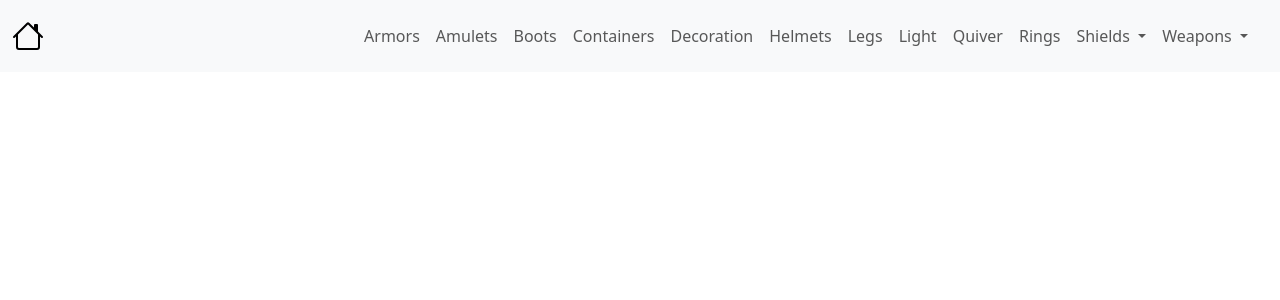
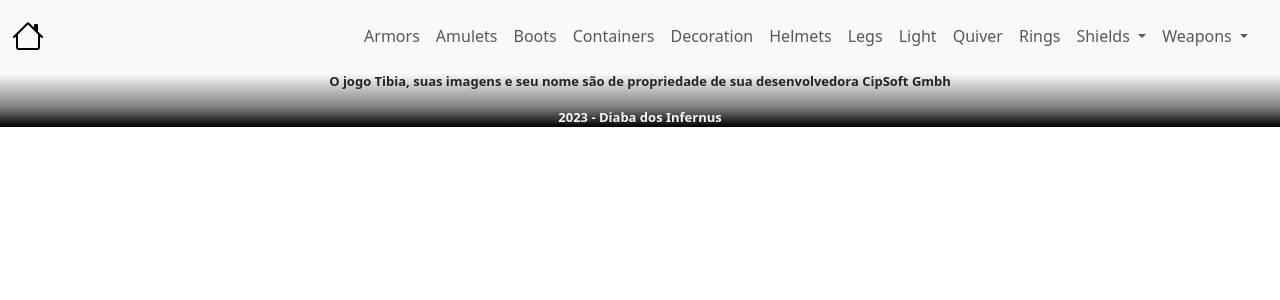
Before and after one commit to jeanbrunemello/app-tibia-colecao, an Angular app: page / in a window 1280 px wide. Shown: the top 300 px of the page. Built offline with nearby package versions, Linux system fonts and the light colour scheme.

Commit message:
implementado componente footer

```diff
--- a/src/app/app.component.html
+++ b/src/app/app.component.html
@@ -1,2 +1,3 @@
 <app-header></app-header>
 <router-outlet></router-outlet>
+<app-footer></app-footer>
--- a/src/app/app.module.ts
+++ b/src/app/app.module.ts
@@ -4,11 +4,13 @@ import { BrowserModule } from '@angular/platform-browser';
 import { AppRoutingModule } from './app-routing.module';
 import { AppComponent } from './app.component';
 import { HeaderComponent } from './components/header/header.component';
+import { FooterComponent } from './components/footer/footer.component';
 
 @NgModule({
   declarations: [
     AppComponent,
-    HeaderComponent
+    HeaderComponent,
+    FooterComponent
   ],
   imports: [
     BrowserModule,
--- /dev/null
+++ b/src/app/components/footer/footer.component.css
@@ -0,0 +1,12 @@
+footer {
+    font-weight: 600;
+    text-align: center;
+    font-size: small;
+    background: rgb(0, 0, 0);
+    background: rgb(0, 0, 0);
+    background: linear-gradient(0deg, rgba(0, 0, 0, 1) 0%, rgba(124, 124, 124, 1) 35%, rgba(255, 255, 255, 1) 100%);
+}
+
+.footer-down {
+    color: whitesmoke;
+}
--- /dev/null
+++ b/src/app/components/footer/footer.component.html
@@ -0,0 +1,8 @@
+<footer class="footer bg-dark ">
+    <div class="footer-up">
+        <p>O jogo Tibia, suas imagens e seu nome são de propriedade de sua desenvolvedora CipSoft Gmbh</p>
+    </div>
+    <div class="footer-down">
+        <p>2023 - Diaba dos Infernus</p>
+    </div>
+</footer>
```
Also changed, not shown: src/app/components/footer/footer.component.ts (added, +10 -0 lines), 1 other file (tests, documents, lock files or other folders).
